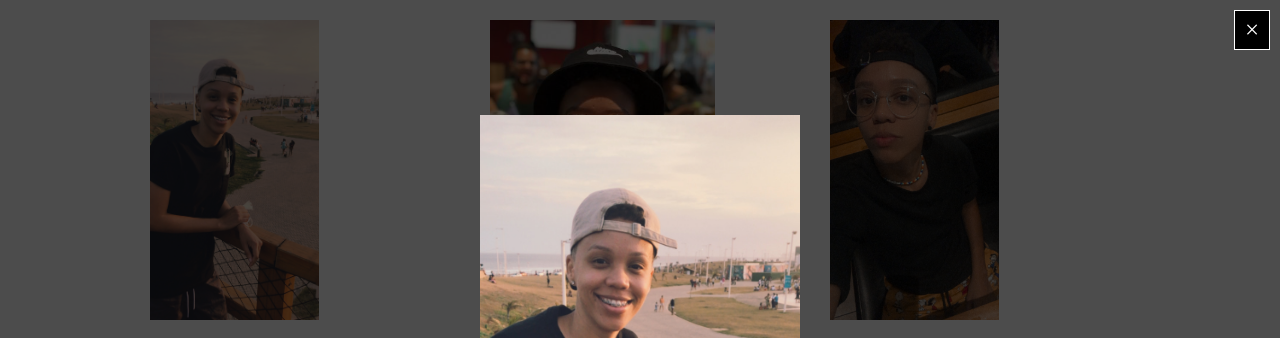
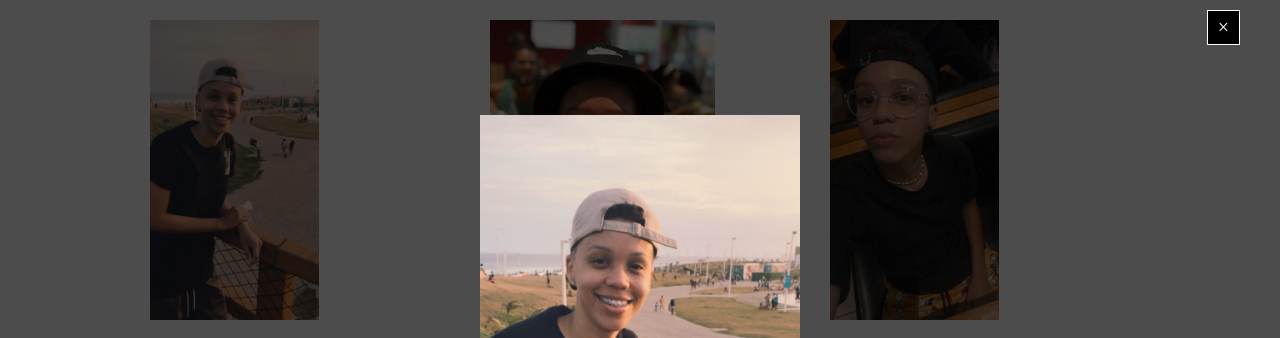
Before and after one commit to felipeefscc/projeto-galery1, a plain HTML site: page index.html in a window 1280 px wide. Both pictures are taken after a click on the picture 234 px from the left and 170 px from the top of the page. Shown: the top 338 px of the page. Drawn offline with Linux system fonts and the light colour scheme.

Commit message:
Add files via upload

```diff
--- a/styles.css
+++ b/styles.css
@@ -58,10 +58,10 @@
     color:#fff;
     background-color: #000;
     position: absolute;
-    top:10px;
-    right: 10px;
+    top: 10px;
+    right: 40px;
     padding: 5px 10px;
-    font-size: 25px;
+    font-size: 20px;
     border:solid 1px #fff;
     transition: all ease-out .4s;
     cursor: pointer;
```
